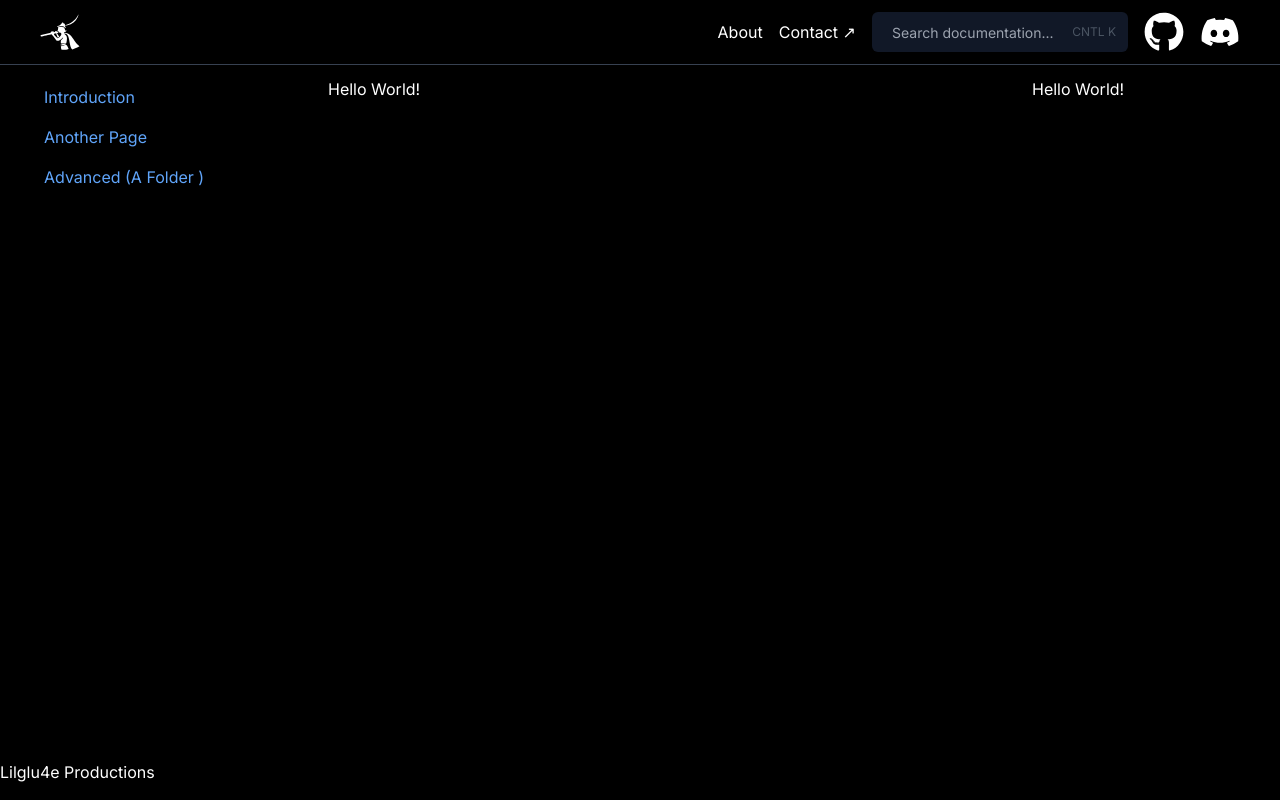
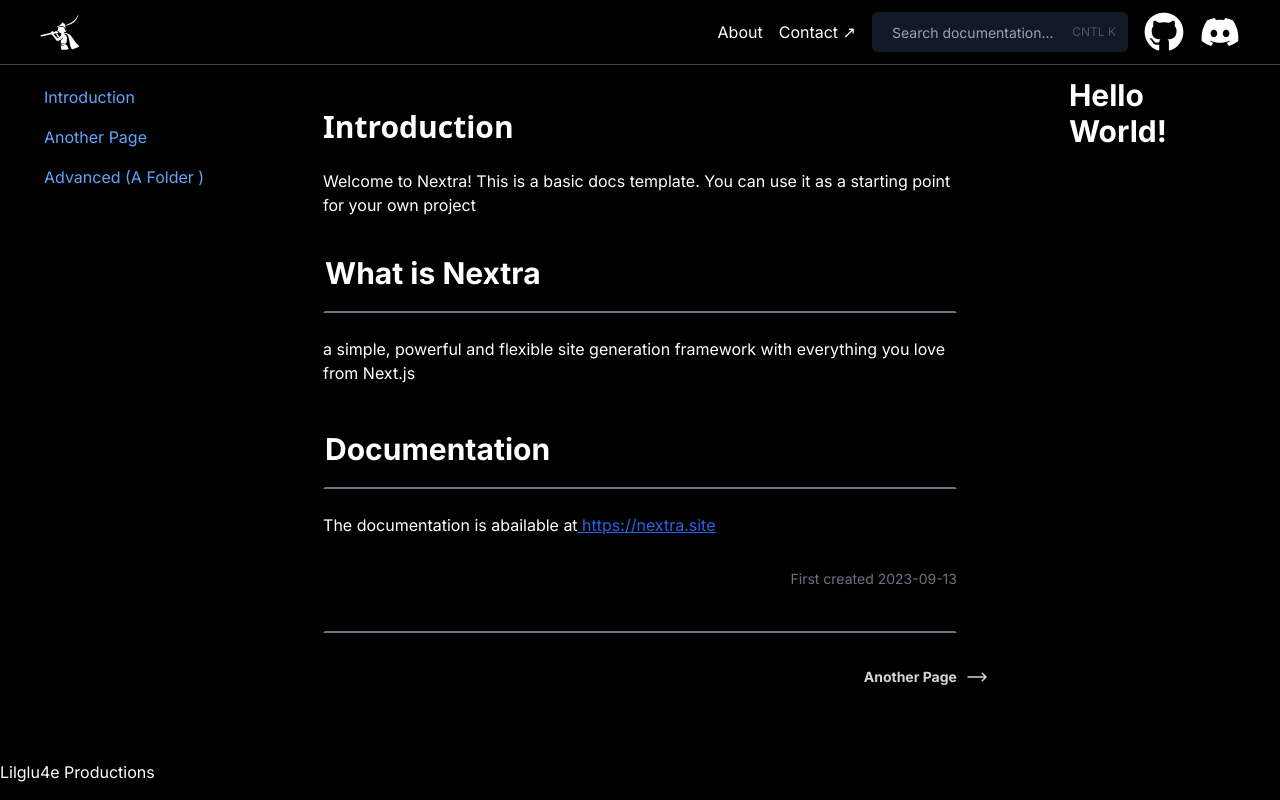
Before and after one commit to mohammadsarraf/next_template_1, a Next.js app: page / in a window 1280 px wide. Built offline with nearby package versions, Linux system fonts and the light colour scheme.

Commit message:
Added some content to menu, as well as animation and styling

```diff
--- a/package.json
+++ b/package.json
@@ -15,7 +15,7 @@
     "autoprefixer": "^10.4.15",
     "eslint": "8.49.0",
     "eslint-config-next": "13.4.19",
-    "next": "13.4.19",
+    "next": "^13.4.19",
     "postcss": "8.4.29",
     "postcss-cli": "^10.1.0",
     "react": "18.2.0",
--- a/src/app/Components/Main.tsx
+++ b/src/app/Components/Main.tsx
@@ -1,9 +1,55 @@
 import React from "react";
 
-export default function Main() {
-    return(
-        <div className="flex-grow px-10 py-3">
-            <h1 className="text-white">Hello World!</h1>
-        </div>
-    )
+interface MainProps {
+  name: string; // Specify the type of the 'name' prop
 }
+
+export default function Main({ name }: MainProps) {
+  return (
+    <div className=" text-white flex-grow px-10 py-3">
+
+    <h1 className="mx-8 mt-8 font-sans text-white transition-colors duration-300 ease-in-out group-hover:text-blue-500">
+        Introduction
+    </h1>
+    <p className="mt-6 mx-8">
+        Welcome to Nextra! This is a basic docs template. You can use it as a starting point for your own project</p>
+
+    <div className="group">
+
+      <h1 className="mx-8 mt-4 font-bold">
+         What is Nextra
+         </h1>
+
+      <p className="mt-6 mx-8">
+      a simple, powerful and flexible site generation framework with everything you love from Next.js
+       </p>
+
+      </div>
+
+      <div className="group">
+      <h1 className="mt-6 mx-8 bold">
+                Documentation
+      </h1>
+      <p className="mx-8 mt-6">
+          The documentation is abailable at
+          <a href="www.google.com"> https://nextra.site</a>
+      </p>
+      </div>
+
+      <div className="group mx-8 mt-8">
+      <p className="text-right text-sm text-gray-500">First created 2023-09-13</p>
+      <h1> </h1>
+      </div>
+
+      <div className="flex justify-end items-center mt-8">
+        <a title="Another Page" href='https://www.google.com' className="flex items-center space-x-2 text-grey-500 no-underline transition-transform hover:translate-x-2 transform hover:scale-105 duration-300 ease-in-out">
+            <span className="text-sm font-bold text-gray-300">Another Page</span>
+            <svg xmlns="http://www.w3.org/2000/svg" fill="none" viewBox="0 0 24 24" strokeWidth={1.5} stroke="#d7d5cb" className="w-6 h-6">
+            <path strokeLinecap="round" strokeLinejoin="round" d="M17.25 8.25L21 12m0 0l-3.75 3.75M21 12H3" />
+            </svg>
+        </a>
+    </div>
+
+    </div>
+  );
+}
--- a/src/app/globals.css
+++ b/src/app/globals.css
@@ -3,8 +3,41 @@
 @tailwind utilities;
 
 
+@tailwind base;
+
+@layer base {
+  h1 {
+    @apply text-3xl;
+    @apply font-bold;
+
+
+  }
+  h2 {
+    @apply text-xl;
+    @apply font-bold
+  }
+  h3 {
+    @apply text-lg;
+  }
+  a {
+    @apply text-blue-600 underline;
+  }
+  .group h1 {
+    @apply border-2 border-black border-b-gray-500;
+    @apply py-5
+  }
+}
+
+@tailwind components;
+
+@tailwind utilities;
 
 
 body {
   background-color: black;
 }
+
+.group:hover h1{
+  color: var(--hover-color, #3b82f6);
+  transition: color 0.3s ease-in-out;
+}
```
Also changed, not shown: src/app/Components/next.png (added), 1 other file (tests, documents, lock files or other folders).
